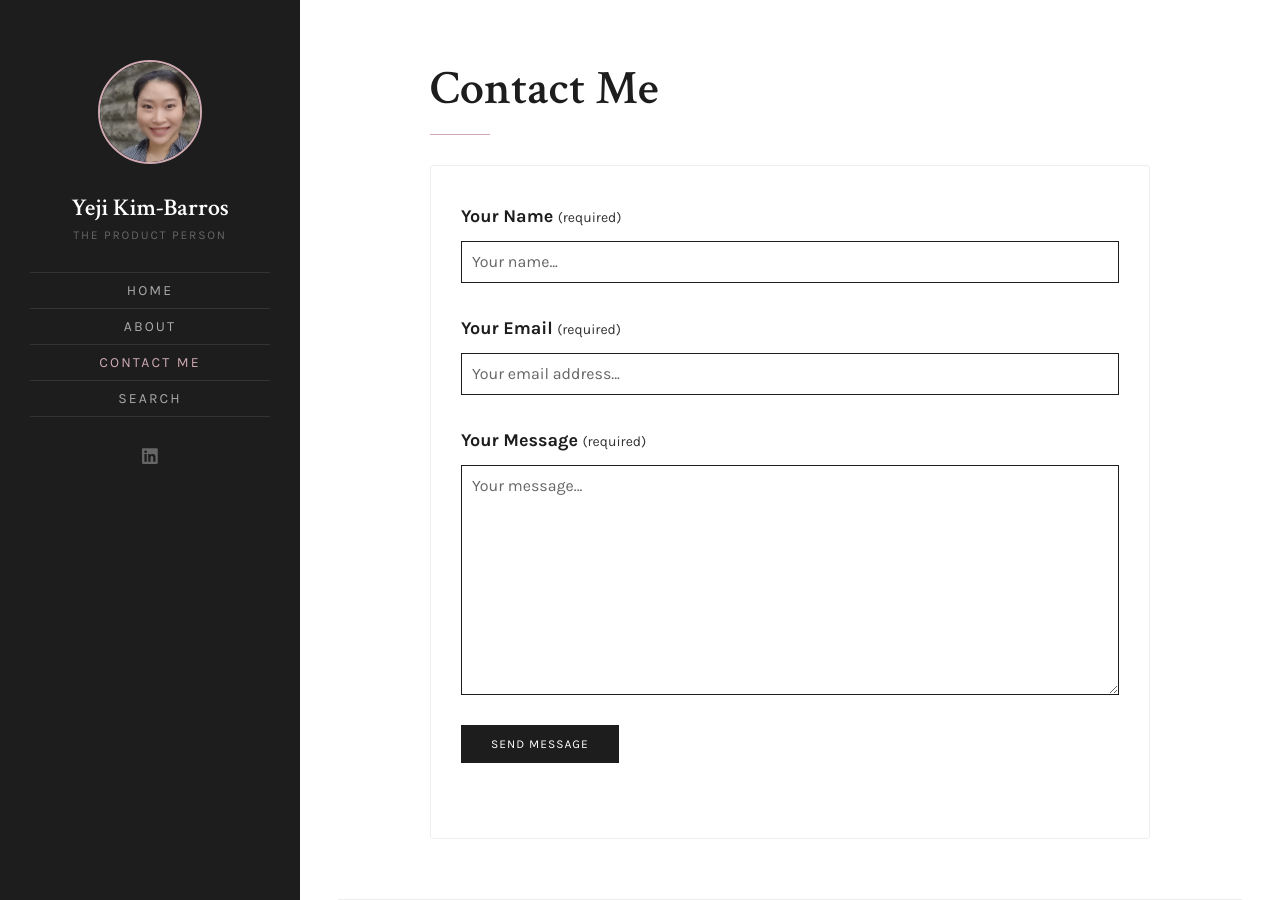
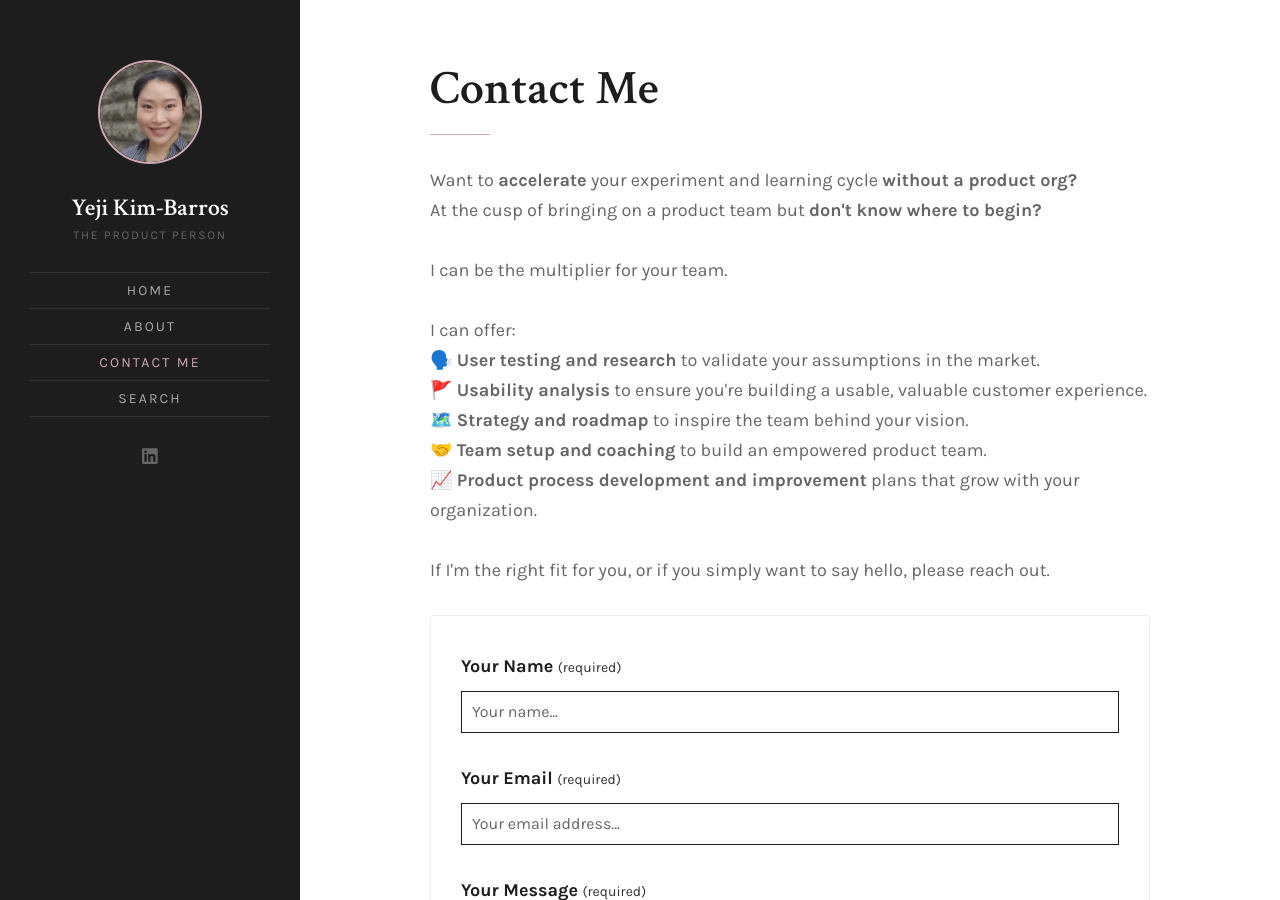
Before and after one commit to ykbarros/ykbarros.github.io, a Jekyll site: the page built from contact.html, in a window 1280 px wide and 900 px high. Built offline with Jekyll 4.4.1, drawn with Linux system fonts in a browser that asks for light colours; a script that is not in the unit is left out.

Commit message:
Updated contact me page

```diff
--- a/_config.yml
+++ b/_config.yml
@@ -23,7 +23,19 @@ google:
     container_id: GTM-WM9PWMJ
 # Contact form settings
 email: yeji@kimbarros.com
-contact_page_description:
+contact_page_description: "Want to <b>accelerate</b> your experiment and learning cycle <b>without a product org?</b><br>
+At the cusp of bringing on a product team but <b>don't know where to begin?</b><br><br>
+
+I can be the multiplier for your team. <br><br>
+
+I can offer:<br>
+🗣️ <b>User testing and research</b> to validate your assumptions in the market.<br>
+🚩 <b>Usability analysis</b> to ensure you're building a usable, valuable customer experience.<br>
+🗺️ <b>Strategy and roadmap</b> to inspire the team behind your vision.<br>
+🤝 <b>Team setup and coaching</b> to build an empowered product team.<br>
+📈 <b>Product process development and improvement</b> plans that grow with your organization.<br><br>
+
+If I'm the right fit for you, or if you simply want to say hello, please reach out."
 
 thankyou_page_description: "Thanks for your message. I'll get back to you shortly. Cheers!"
 # Social links
```
Also changed, not shown: 2 other files.
